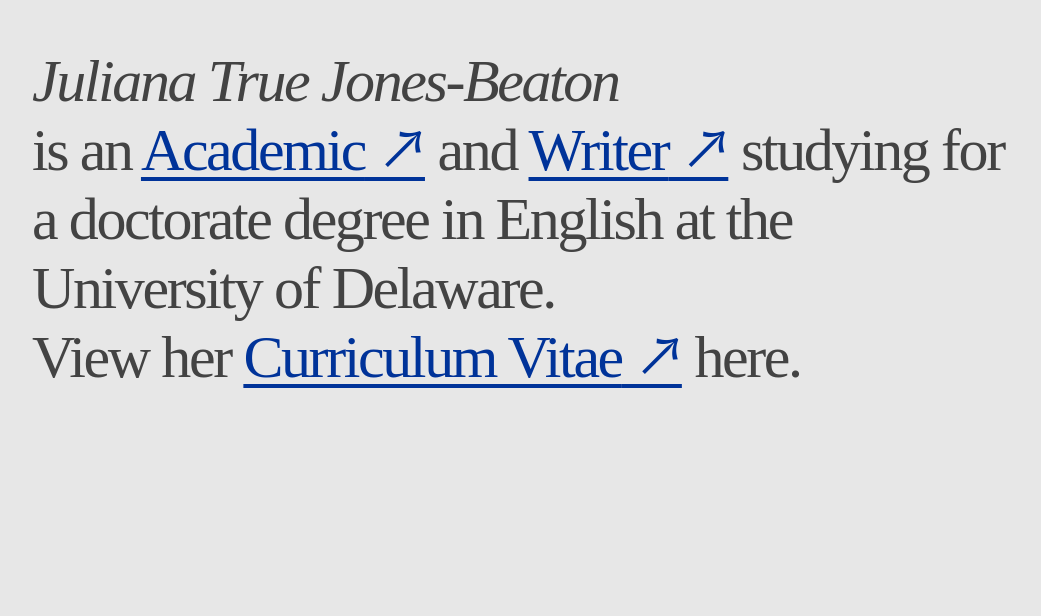
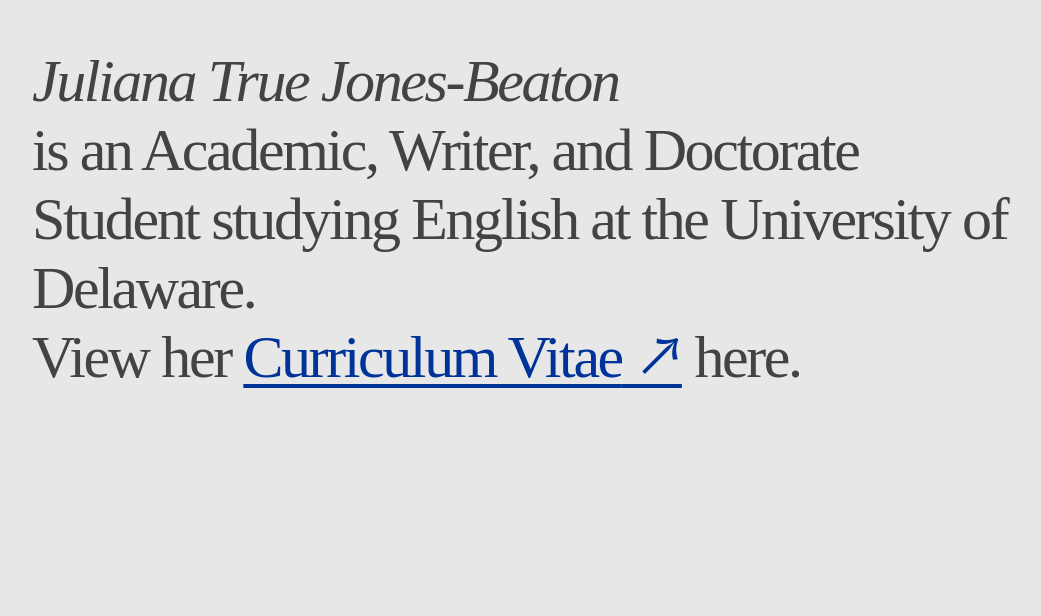
Before and after one commit to elijahbeaton/juliana, a plain HTML site: page index.html in a window 1280 px wide. Shown: the part 181-797 px from the top of the page, without its empty margins (108-1149 px from the left). Drawn offline with Linux system fonts and the light colour scheme.

Commit message:
Update index.html

```diff
--- a/index.html
+++ b/index.html
@@ -11,11 +11,7 @@
    <div class="landing">
       <p>
           <em>Juliana True Jones-Beaton</em> <br>
-        is an
-        <a href="#academics">Academic<span class=arrow>&#8201&#8201&#x2197</span></a>
-        and
-        <a href="#writing">Writer<span class=arrow>&#8201&#8201&#x2197</span></a>
-        studying for a doctorate degree in English at the University of Delaware.
+        is an Academic, Writer, and Doctorate Student studying English at the University of Delaware.
         <br>
         View her <a href="./assets/Juliana Jones-Beaton CV.pdf" target="_blank">Curriculum Vitae<span class=arrow>&#8201&#8201&#x2197</span></a>
       here.
```
